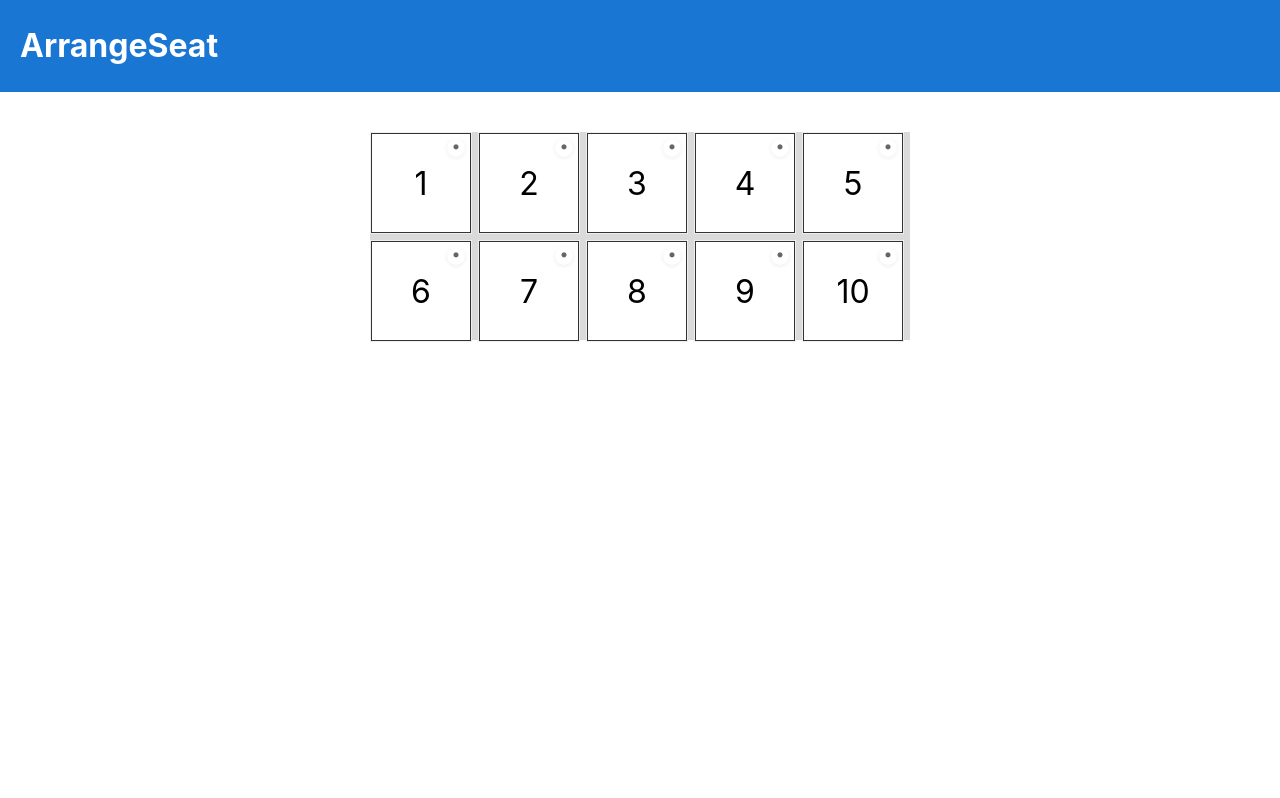
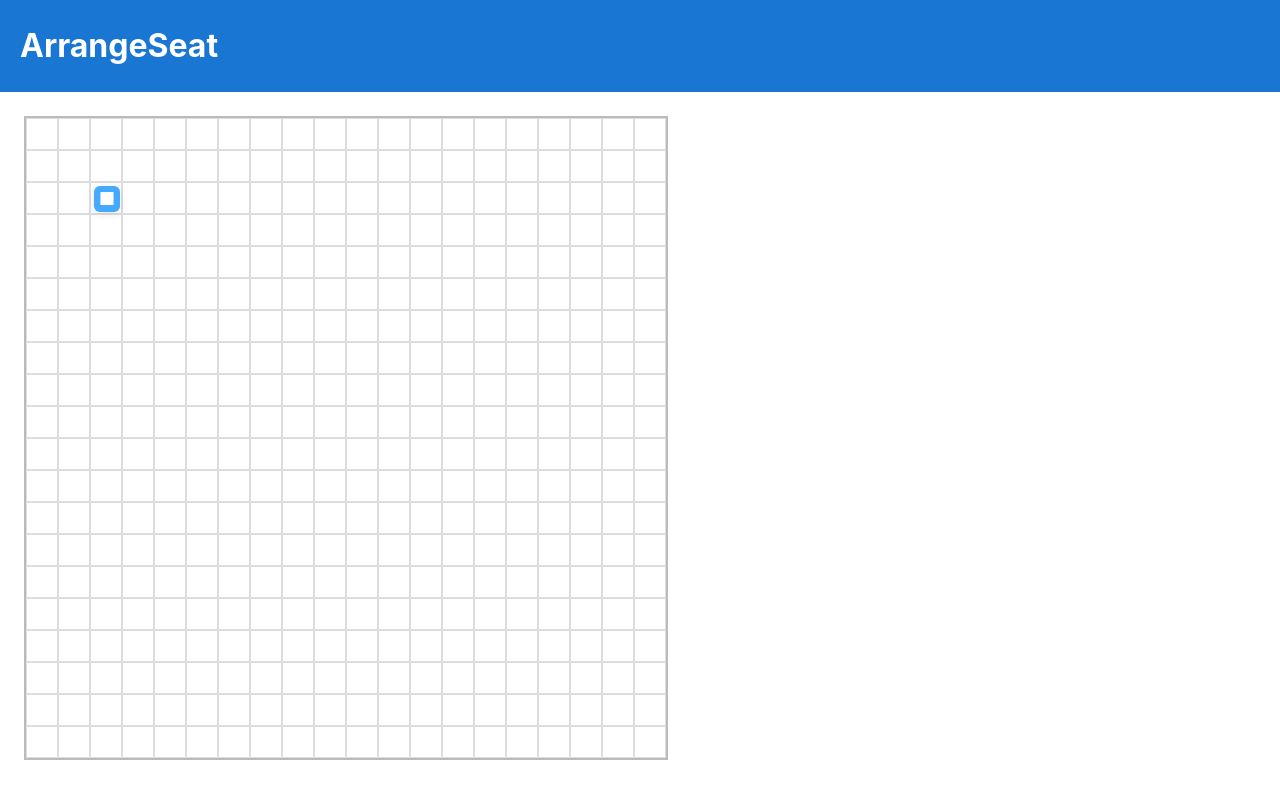
Before and after one commit to hanyuta/ArrangeSeat, a React (Create React App) app in the folder frontend/: page /top in a window 1280 px wide. Built offline with nearby package versions, Linux system fonts and the light colour scheme.

Commit message:
:zap:dnd更新

```diff
--- a/frontend/src/components/pages/TopPage/TopPage.css
+++ b/frontend/src/components/pages/TopPage/TopPage.css
@@ -42,3 +42,16 @@
     height: 100px;
     box-sizing: border-box;
 }
+
+.grid-cell {
+    transition: background 0.2s;
+    display: flex;
+    align-items: center;
+    justify-content: center;
+    position: relative;
+}
+
+.draggable-box {
+    box-sizing: border-box;
+    transition: box-shadow 0.2s, opacity 0.2s;
+}
--- a/frontend/src/components/pages/TopPage/TopPage.jsx
+++ b/frontend/src/components/pages/TopPage/TopPage.jsx
@@ -1,78 +1,33 @@
-import React, { useState } from "react";
+import React, { useState, useCallback } from "react";
 import { DndProvider, useDrag, useDrop } from "react-dnd";
 import { HTML5Backend } from "react-dnd-html5-backend";
 import "./TopPage.css";
 
-const BOX = "BOX";
-const GRID_SIZE = 5; // 5x2のグリッド
+const GRID_SIZE = 20;
+const CELL_SIZE = 32; // px
+const BOX_TYPE = "BOX";
 
-// ドラッグ対象のボックス
-function DraggableBox({ id, x, y, rotation, onMove, onRotate }) {
-  const [{ isDragging }, drag] = useDrag({
-    type: BOX,
-    item: { id, x, y },
+// 1マス分のグリッドセル
+function GridCell({ x, y, isOver, canDrop, onDrop, children }) {
+  const [{ isOverCurrent, canDropCurrent }, drop] = useDrop({
+    accept: BOX_TYPE,
+    drop: () => onDrop(x, y),
     collect: (monitor) => ({
-      isDragging: monitor.isDragging(),
+      isOverCurrent: monitor.isOver(),
+      canDropCurrent: monitor.canDrop(),
     }),
   });
-
-  return (
-    <div
-      ref={drag}
-      className="box"
-      style={{
-        gridColumn: x + 1,
-        gridRow: y + 1,
-        opacity: isDragging ? 0.5 : 1,
-        transform: `rotate(${rotation}deg)`,
-        transition: "transform 0.3s",
-        cursor: "move",
-        position: "relative",
-      }}
-    >
-      {id + 1}
-      <span
-        className="rotate-dot"
-        onClick={(e) => {
-          e.stopPropagation();
-          onRotate(id);
-        }}
-        title="クリックで90度回転"
-        style={{
-          position: "absolute",
-          top: 5,
-          right: 5,
-          zIndex: 2,
-          fontSize: "1.5rem",
-          color: "#666",
-          cursor: "pointer",
-          userSelect: "none",
-        }}
-      >
-        ・
-      </span>
-    </div>
-  );
-}
-
-// グリッドの各マス
-function GridCell({ x, y, onDropBox, children }) {
-  const [, drop] = useDrop({
-    accept: BOX,
-    drop: (item) => {
-      onDropBox(item.id, x, y);
-    },
-  });
-
   return (
     <div
       ref={drop}
       className="grid-cell"
       style={{
-        border: "1px solid #eee",
-        width: "100%",
-        height: "100%",
-        position: "relative",
+        width: CELL_SIZE,
+        height: CELL_SIZE,
+        background: isOverCurrent && canDropCurrent ? '#aaf' : '#fff',
+        border: '1px solid #ddd',
+        boxSizing: 'border-box',
+        position: 'relative',
       }}
     >
       {children}
@@ -80,73 +35,78 @@ function GridCell({ x, y, onDropBox, children }) {
   );
 }
 
+// ドラッグ可能なボックス
+function DraggableBox({ x, y }) {
+  const [{ isDragging }, drag] = useDrag({
+    type: BOX_TYPE,
+    item: { x, y },
+    collect: (monitor) => ({
+      isDragging: monitor.isDragging(),
+    }),
+  });
+  return (
+    <div
+      ref={drag}
+      className="draggable-box"
+      style={{
+        width: CELL_SIZE - 6,
+        height: CELL_SIZE - 6,
+        background: '#4af',
+        borderRadius: 6,
+        opacity: isDragging ? 0.5 : 1,
+        boxShadow: '0 2px 8px rgba(0,0,0,0.1)',
+        display: 'flex',
+        alignItems: 'center',
+        justifyContent: 'center',
+        color: '#fff',
+        fontWeight: 'bold',
+        fontSize: 18,
+        position: 'absolute',
+        top: 3,
+        left: 3,
+        zIndex: 2,
+        cursor: 'grab',
+      }}
+    >
+      ■
+    </div>
+  );
+}
+
 function TopPage() {
-  // 10個のボックスの位置と回転を管理
-  const [boxes, setBoxes] = useState(
-    Array.from({ length: 10 }, (_, i) => ({
-      id: i,
-      x: i % GRID_SIZE,
-      y: Math.floor(i / GRID_SIZE),
-      rotation: 0,
-    }))
-  );
+  // ボックスの座標（グリッド単位）
+  const [boxPos, setBoxPos] = useState({ x: 2, y: 2 });
 
-  // ボックスの移動
-  const moveBox = (id, x, y) => {
-    setBoxes((prev) =>
-      prev.map((box) =>
-        box.id === id ? { ...box, x, y } : box
-      )
-    );
-  };
+  // ドロップ時に座標を更新
+  const handleDrop = useCallback((x, y) => {
+    setBoxPos({ x, y });
+  }, []);
 
-  // ボックスの回転
-  const rotateBox = (id) => {
-    setBoxes((prev) =>
-      prev.map((box) =>
-        box.id === id
-          ? { ...box, rotation: (box.rotation + 90) % 360 }
-          : box
-      )
-    );
-  };
-
-  // グリッドの描画
-  const gridCells = [];
-  for (let y = 0; y < 2; y++) {
+  // グリッドを2次元配列で描画
+  const grid = [];
+  for (let y = 0; y < GRID_SIZE; y++) {
+    const row = [];
     for (let x = 0; x < GRID_SIZE; x++) {
-      const box = boxes.find((b) => b.x === x && b.y === y);
-      gridCells.push(
-        <GridCell key={`${x}-${y}`} x={x} y={y} onDropBox={moveBox}>
-          {box && (
-            <DraggableBox
-              id={box.id}
-              x={box.x}
-              y={box.y}
-              rotation={box.rotation}
-              onMove={moveBox}
-              onRotate={rotateBox}
-            />
-          )}
+      const isBoxHere = boxPos.x === x && boxPos.y === y;
+      row.push(
+        <GridCell key={x + '-' + y} x={x} y={y} onDrop={handleDrop}>
+          {isBoxHere && <DraggableBox x={x} y={y} />}
         </GridCell>
       );
     }
+    grid.push(
+      <div key={y} style={{ display: 'flex' }}>
+        {row}
+      </div>
+    );
   }
 
   return (
     <DndProvider backend={HTML5Backend}>
-      <div
-        className="grid"
-        style={{
-          display: "grid",
-          gridTemplateColumns: `repeat(${GRID_SIZE}, 100px)`,
-          gridTemplateRows: "repeat(2, 100px)",
-          gap: "8px",
-          width: `${GRID_SIZE * 108}px`,
-          margin: "40px auto",
-        }}
-      >
-        {gridCells}
+      <div style={{ padding: 24 }}>
+        <div style={{ display: 'inline-block', border: '2px solid #bbb', background: '#f8f8f8' }}>
+          {grid}
+        </div>
       </div>
     </DndProvider>
   );
```
Also changed, not shown: 1 other file (tests, documents, lock files or other folders).
